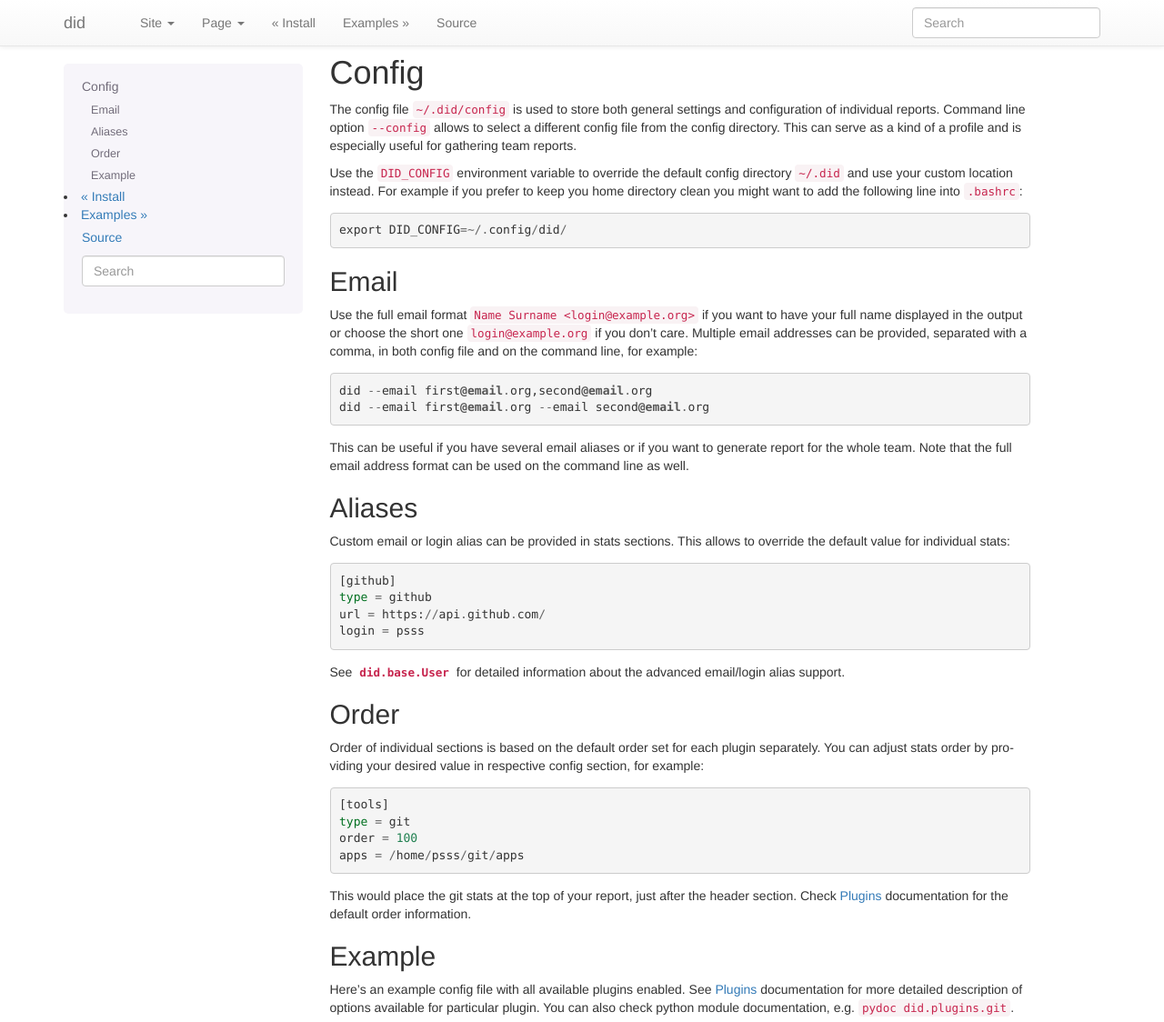
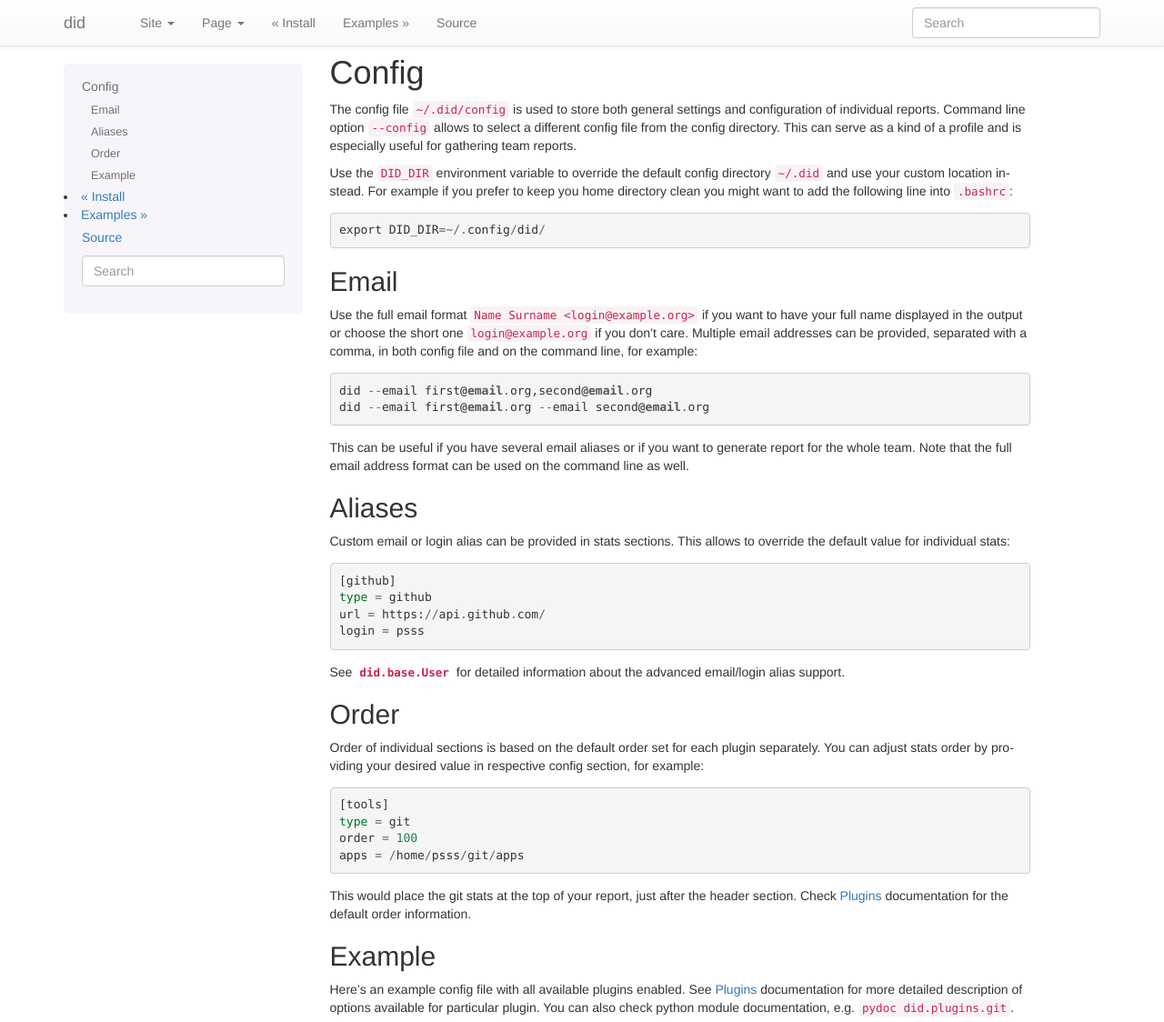
Before and after one commit to psss/did, a Sphinx documentation site: the page built from docs/config.rst, in a window 1280 px wide and 1289 px high, cut to the strip 0-1124 px from the top of the window. Shown: the whole strip at 91% size. Built offline with Sphinx 7.4.7, drawn with Linux system fonts in a browser that asks for light colours.

Commit message:
Rename DID_CONFIG to DID_DIR to match the content
As the directory will not be used only for storing config files
DID_DIR is more appropriate naming. In addition, always override
the default directory when testing to prevent false positives.

```diff
--- a/docs/config.rst
+++ b/docs/config.rst
@@ -9,12 +9,12 @@ option ``--config`` allows to select a different config file from
 the config directory. This can serve as a kind of a profile and is
 especially useful for gathering team reports.
 
-Use the ``DID_CONFIG`` environment variable to override the
-default config directory ``~/.did`` and use your custom location
-instead. For example if you prefer to keep you home directory
-clean you might want to add the following line into ``.bashrc``::
+Use the ``DID_DIR`` environment variable to override the default
+config directory ``~/.did`` and use your custom location instead.
+For example if you prefer to keep you home directory clean you
+might want to add the following line into ``.bashrc``::
 
-    export DID_CONFIG=~/.config/did/
+    export DID_DIR=~/.config/did/
 
 
 Email
```
Also changed, not shown: 2 other files.
